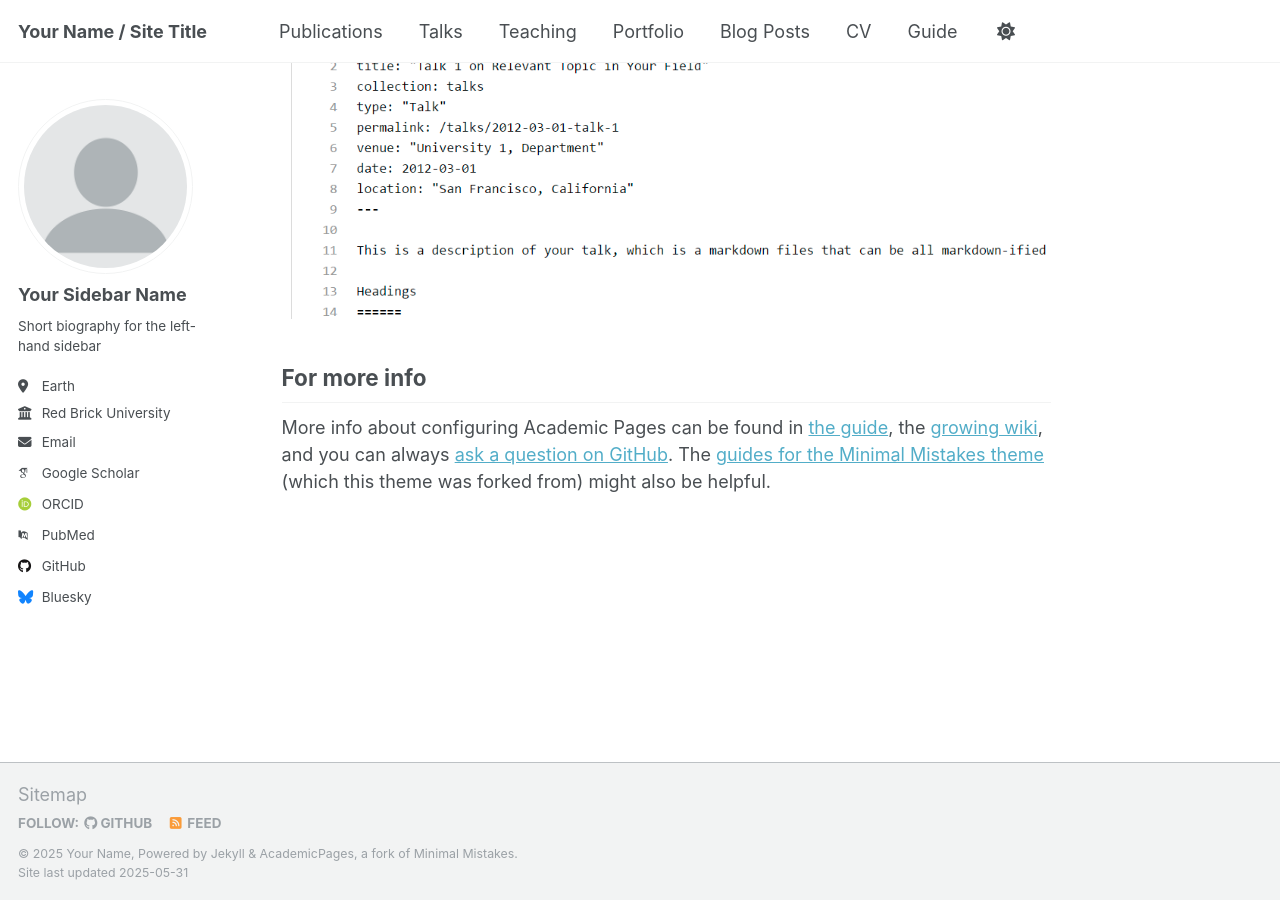
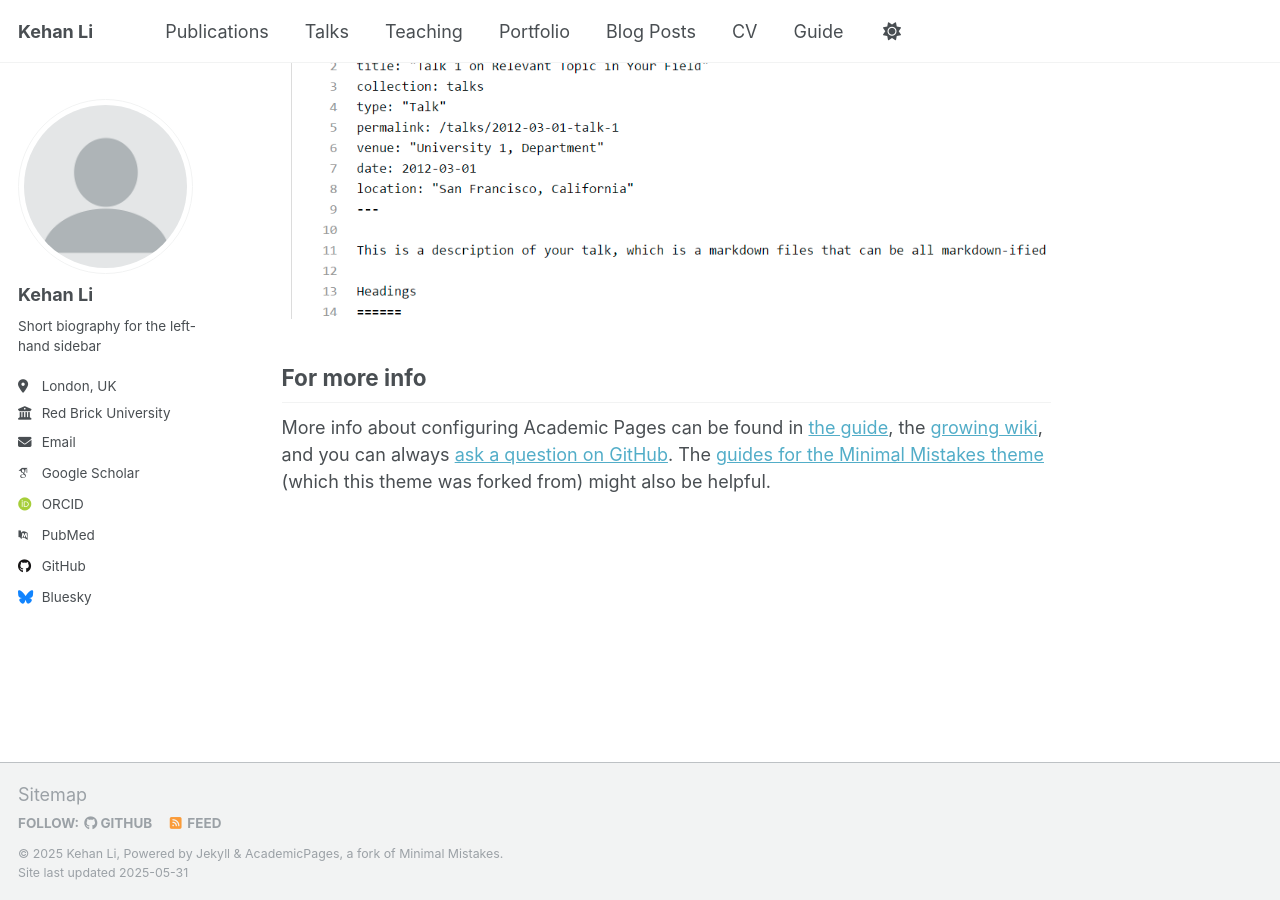
Before and after one commit to KehanLi-1123/KehanLi.github.io, a Jekyll site: the page built from _pages/about.md, in a window 1280 px wide and 900 px high, scrolled down 2636 px. Built offline with Jekyll 4.4.1, drawn with Linux system fonts in a browser that asks for light colours; some web fonts are replaced.

Commit message:
Update _config.yml

```diff
--- a/_config.yml
+++ b/_config.yml
@@ -9,9 +9,9 @@
 # Basic Site Settings
 locale                   : "en-US"
 site_theme               : "default"
-title                    : "Your Name / Site Title"
+title                    : "Kehan Li"
 title_separator          : "-"
-name                     : &name "Your Name"
+name                     : &name "Kehan Li"
 description              : &description "personal description"
 url                      : https://academicpages.github.io # the base hostname & protocol for your site e.g. "https://[your GitHub username].github.io" or if you already have some other page hosted on Github then use "https://[your GitHub username].github.io/[Your Repo Name]"
 baseurl                  : "" # the subpath of your site, e.g. "/blog"
@@ -23,10 +23,10 @@ repository               : "academicpages/academicpages.github.io"
 author:
   # Biographic information
   avatar           : "profile.png"
-  name             : "Your Sidebar Name"
+  name             : "Kehan Li"
   pronouns         : # example: "she/her"
   bio              : "Short biography for the left-hand sidebar"
-  location         : "Earth"
+  location         : "London, UK"
   employer         : "Red Brick University"
   uri              : # URL
   email            : "none@example.org"
@@ -34,7 +34,7 @@ author:
   # Academic websites
   academia         : # URL
   arxiv            : # URL - Update with the correct link to your profile
-  googlescholar    : "https://scholar.google.com/citations?user=PS_CX0AAAAAJ"
+  googlescholar    : "https://scholar.google.com/citations?user=zTlLxIQAAAAJ&hl=en"
   impactstory      : # URL
   orcid            : "http://orcid.org/yourorcidurl"
   semantic         : # URL
@@ -46,7 +46,7 @@ author:
   bitbucket        : # Username - Update with your username on the site
   codepen          : # Username
   dribbble         : # Username
-  github           : "academicpages"
+  github           : "https://github.com/KehanLi-1123?tab=repositories"
   kaggle           : # Username
   stackoverflow    : # User number or user number and name (i.e., use "1" or "1/jeff-atwood")
 
```
